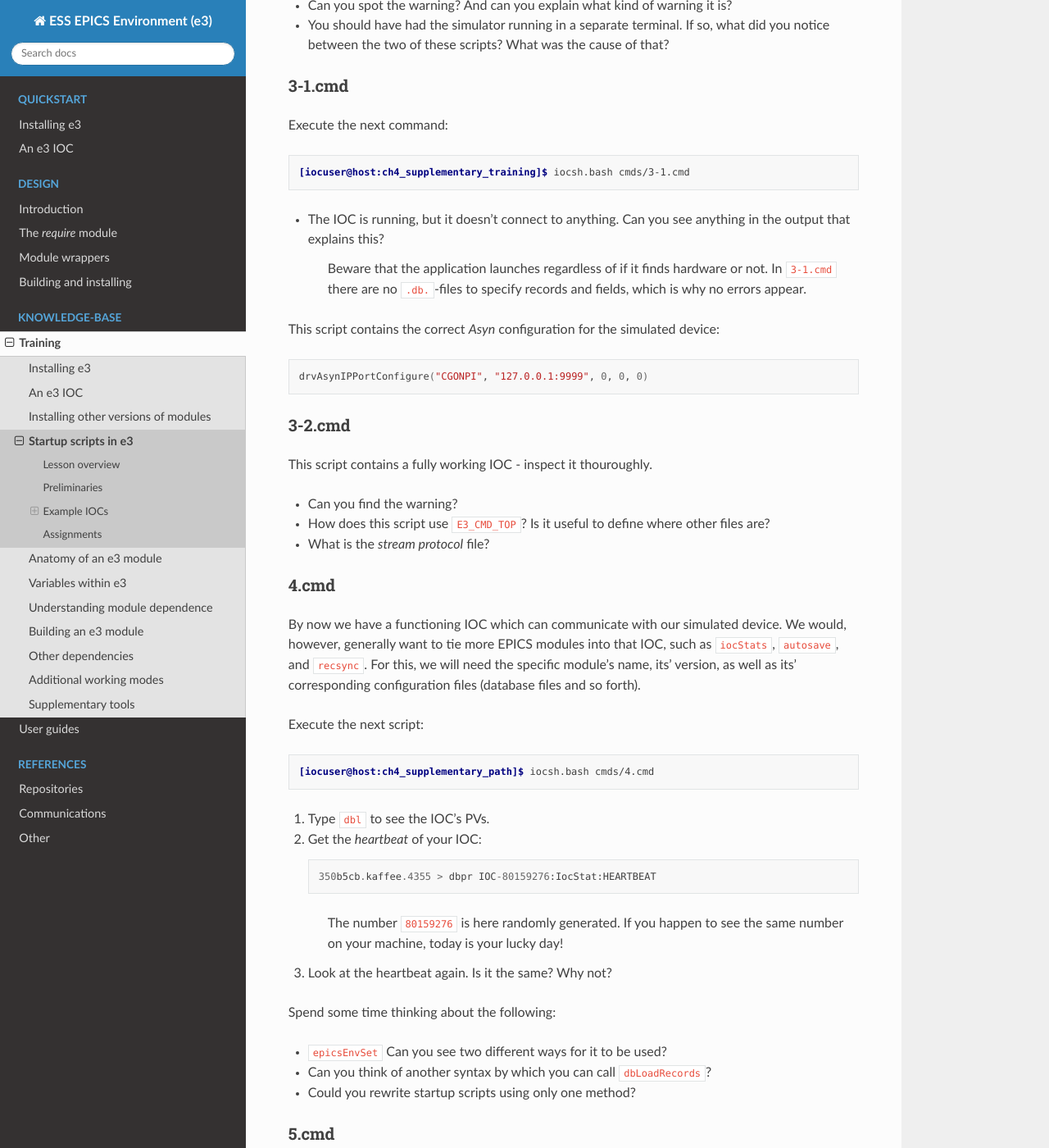
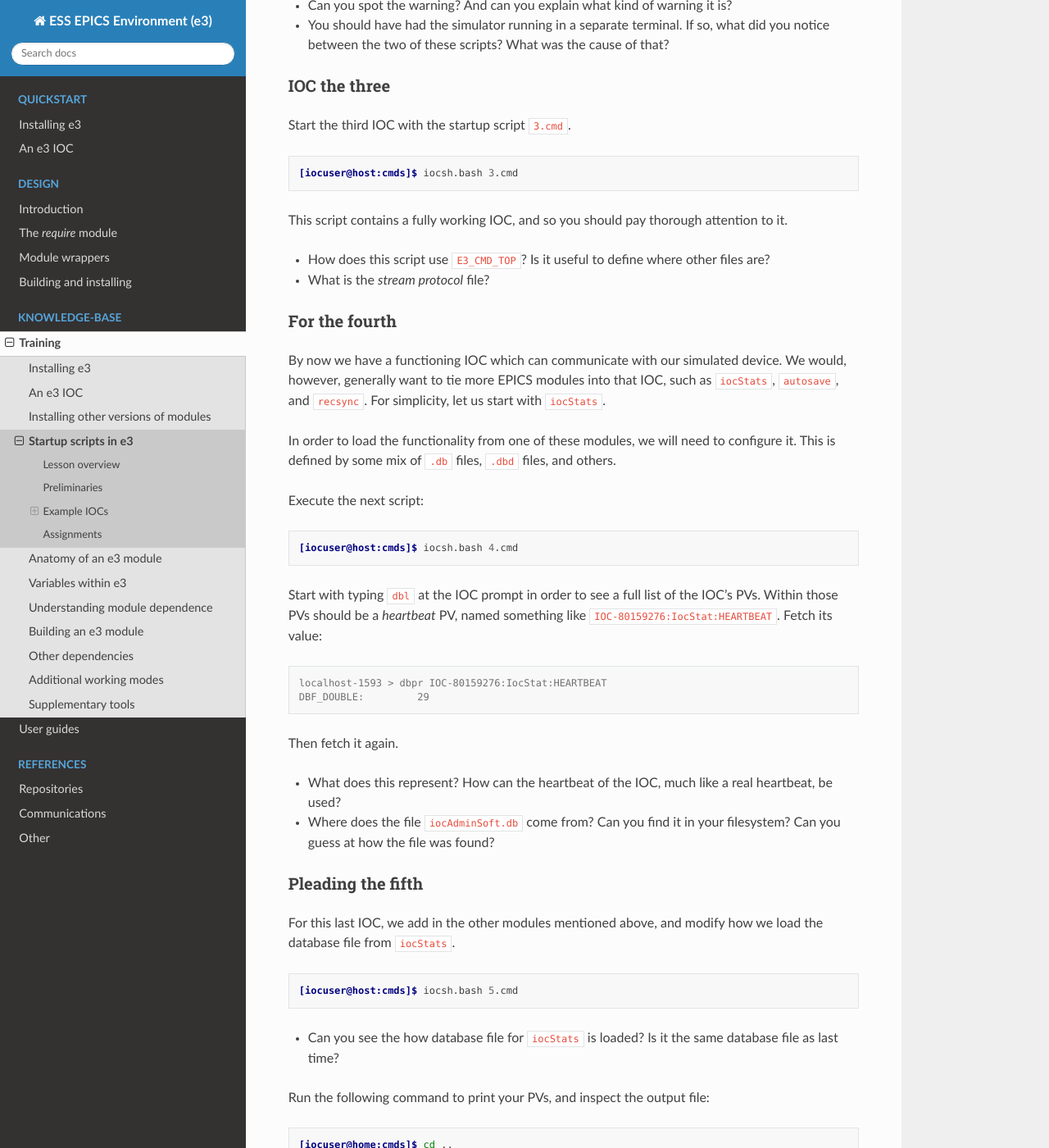
Before and after one commit to ttkorhonen/e3pages, a Sphinx documentation site: the page built from docs/kb/training/workbook/4_startup_scripts.md, in a window 1280 px wide and 1400 px high, scrolled down 2396 px. Shown: the whole window at 82% size. Built offline with Sphinx 7.4.7 and the Read the Docs theme 2.0.0, drawn with Linux system fonts in a browser that asks for light colours; some of the changed text lies outside the part shown.

Commit message:
Updated four and five

````diff
--- a/docs/kb/training/workbook/4_startup_scripts.md
+++ b/docs/kb/training/workbook/4_startup_scripts.md
@@ -97,94 +97,60 @@ Start the second IOC with the startup script `2.cmd`.
 * You should have had the simulator running in a separate terminal. If so, what did you notice between the two of these
   scripts? What was the cause of that?
 
-### 3-1.cmd
+### IOC the three
 
-Execute the next command:
+Start the third IOC with the startup script `3.cmd`.
+```console
+[iocuser@host:cmds]$ iocsh.bash 3.cmd
+```
+This script contains a fully working IOC, and so you should pay thorough attention to it.
 
-```console
-[iocuser@host:ch4_supplementary_training]$ iocsh.bash cmds/3-1.cmd
-```
-
-* The IOC is running, but it doesn't connect to anything. Can you see anything in the output that explains this?
-
-  > Beware that the application launches regardless of if it finds hardware or not. In `3-1.cmd` there are no `.db.`-files to specify records and fields, which is why no errors appear.
-
-This script contains the correct *Asyn* configuration for the simulated device:
-
-```bash
-drvAsynIPPortConfigure("CGONPI", "127.0.0.1:9999", 0, 0, 0)
-```
-
-<!-- This is pointing out a) we don't have STREAM_PROTOCOL_PATH set and we have not loaded any db files that do anything -->
-
-### 3-2.cmd
-
-This script contains a fully working IOC - inspect it thouroughly.
-
-* Can you find the warning?
 * How does this script use `E3_CMD_TOP`? Is it useful to define where other files are?
 * What is the *stream protocol* file?
 
-<!-- Note that this uses random.bash and random.cmd here, which we do not need. So cut those out -->
+### For the fourth
 
-### 4.cmd
+By now we have a functioning IOC which can communicate with our simulated device. We would, however, generally want to
+tie more EPICS modules into that IOC, such as `iocStats`, `autosave`, and `recsync`. For simplicity, let us start with
+`iocStats`.
 
-By now we have a functioning IOC which can communicate with our simulated device. We would, however, generally want to tie more EPICS modules into that IOC, such as `iocStats`, `autosave`, and `recsync`. For this, we will need the specific module's name, its' version, as well as its' corresponding configuration files (database files and so forth).
+In order to load the functionality from one of these modules, we will need to configure it. This is defined by some mix
+of `.db` files, `.dbd` files, and others.
 
 Execute the next script:
+```console
+[iocuser@host:cmds]$ iocsh.bash 4.cmd
+```
+
+Start with typing `dbl` at the IOC prompt in order to see a full list of the IOC's PVs. Within those PVs should be a
+*heartbeat* PV, named something like `IOC-80159276:IocStat:HEARTBEAT`. Fetch its value:
+```console
+localhost-1593 > dbpr IOC-80159276:IocStat:HEARTBEAT
+DBF_DOUBLE:         29
+```
+Then fetch it again.
+
+* What does this represent? How can the heartbeat of the IOC, much like a real heartbeat, be used?
+* Where does the file `iocAdminSoft.db` come from? Can you find it in your filesystem? Can you guess
+  at how the file was found?
+
+### Pleading the fifth
+
+For this last IOC, we add in the other modules mentioned above, and modify how we load the database file from `iocStats`.
+```console
+[iocuser@host:cmds]$ iocsh.bash 5.cmd
+```
+
+* Can you see the how database file for `iocStats` is loaded? Is it the same database file as last time?
+
+Run the following command to print your PVs, and inspect the output file:
 
 ```console
-[iocuser@host:ch4_supplementary_path]$ iocsh.bash cmds/4.cmd
+[iocuser@home:cmds]$ cd ..
+[iocuser@home:4_startup_scripts_in_e3]$ bash ../tools/caget_pvs.bash -l IOC-NNNNNNNN_PVs.list
 ```
 
-1. Type `dbl` to see the IOC's PVs.
-2. Get the *heartbeat* of your IOC:
-
-   ```
-   350b5cb.kaffee.4355 > dbpr IOC-80159276:IocStat:HEARTBEAT
-   ```
-
-   > The number `80159276` is here randomly generated. If you happen to see the same number on your machine, today is your lucky day!
-
-3. Look at the heartbeat again. Is it the same? Why not?
-
-Spend some time thinking about the following:
-
-* `epicsEnvSet` Can you see two different ways for it to be used?
-
-* Can you think of another syntax by which you can call `dbLoadRecords`?
-
-* Could you rewrite startup scripts using only one method?
-
-<!-- This just adds iocstats -->
-
-### 5.cmd
-
-Here we add `iocStats` in a slightly different way, and have furthermore added more default e3 modules.
-
-0. Go to **E3_TOP** and run the following commands:
-
-    ```console
-   [iocuser@host:e3-3.15.5]$ make -C e3-iocStats/ existent
-   [iocuser@host:e3-3.15.5]$ make -C e3-recsync/  existent
-   [iocuser@host:e3-3.15.5]$ make -C e3-autosave/ existent
-   ```
-
-   * Can we see the `*.iocsh` files with the installation path of e3?
-
-   The e3 function `loadIocsh` is a function similar to EPICS' function `iocshLoad`. It supplies us with a reusable modularized startup script to simplify development.
-
-   > `loadIocsh` can of course still be used, but `iocshLoad` is highly recommended.
-
-1. Run the following command to print your PVs, and inspect the output file:
-
-   ```console
-   [iocuser@home:ch4_supplementary_path]$ bash ../tools/caget_pvs.bash -l IOC-NNNNNNNN_PVs.list
-   ```
-
-   (where `NNNNNNNN` is your IOC's random number.)
-
-<!-- This basically adds essioc -->
+(where `NNNNNNNN` is your IOC's random number.)
 
 ---
 
````
